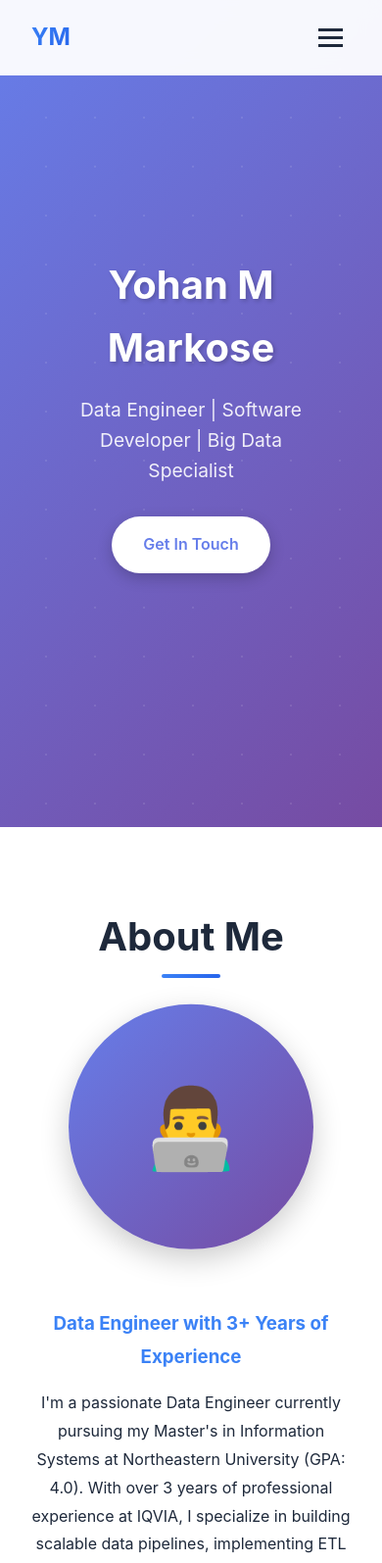
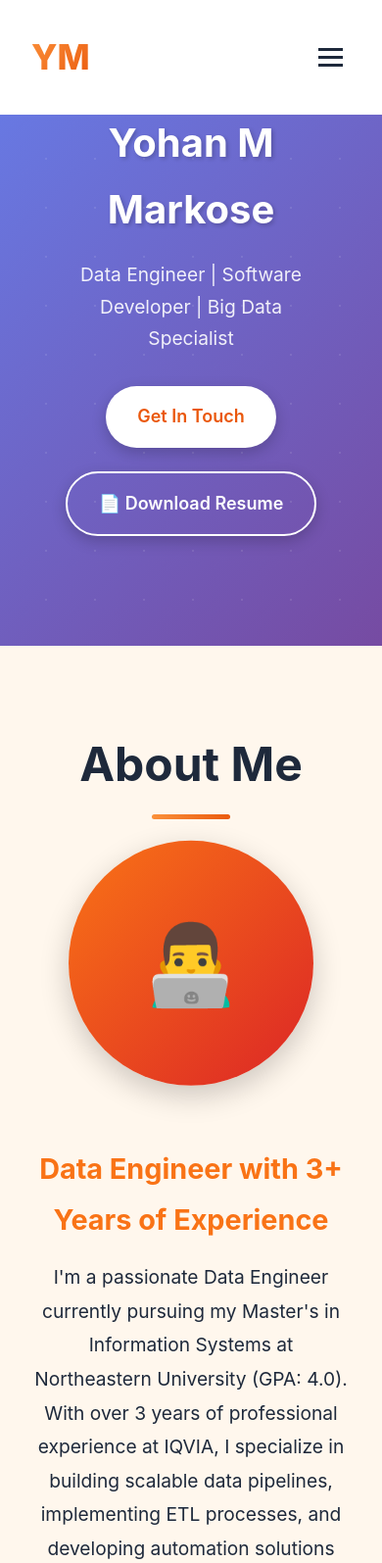
Before and after one commit to yohanmarkose/yohanmarkose.github.io, a plain HTML site: page index.html in a window 390 px wide. Shown: the top 1595 px of the page at 98% size. Drawn offline with Linux system fonts and the light colour scheme.

Commit message:
Update styling and layout for improved visual appeal and responsiveness

```diff
--- a/index.html
+++ b/index.html
@@ -22,29 +22,29 @@
       }
 
       :root {
-        --primary-color: #2563eb;
+        --primary-color: #ea580c;
         --secondary-color: #0f172a;
-        --accent-color: #3b82f6;
+        --accent-color: #f97316;
         --text-primary: #1e293b;
         --text-secondary: #64748b;
         --background: #ffffff;
-        --card-background: #f8fafc;
-        --border-color: #e2e8f0;
-        --gradient-start: #3b82f6;
-        --gradient-end: #2563eb;
+        --card-background: #fff7ed;
+        --border-color: #fed7aa;
+        --gradient-start: #fb923c;
+        --gradient-end: #ea580c;
       }
 
       [data-theme="dark"] {
-        --primary-color: #3b82f6;
+        --primary-color: #f97316;
         --secondary-color: #f8fafc;
-        --accent-color: #60a5fa;
+        --accent-color: #fb923c;
         --text-primary: #f1f5f9;
         --text-secondary: #cbd5e1;
         --background: #0f172a;
         --card-background: #1e293b;
-        --border-color: #334155;
-        --gradient-start: #60a5fa;
-        --gradient-end: #3b82f6;
+        --border-color: #374151;
+        --gradient-start: #fdba74;
+        --gradient-end: #f97316;
       }
 
       html {
@@ -54,11 +54,12 @@
       body {
         font-family: -apple-system, BlinkMacSystemFont, "Segoe UI", Roboto,
           "Helvetica Neue", Arial, sans-serif;
-        line-height: 1.6;
+        line-height: 1.7;
         color: var(--text-primary);
         background-color: var(--background);
         transition: all 0.3s ease;
         overflow-x: hidden;
+        font-size: 18px;
       }
 
       /* Navigation */
@@ -66,29 +67,29 @@
         position: fixed;
         top: 0;
         width: 100%;
-        background: rgba(255, 255, 255, 0.95);
+        background: rgba(255, 255, 255, 1);
         backdrop-filter: blur(10px);
-        box-shadow: 0 2px 20px rgba(0, 0, 0, 0.1);
+        box-shadow: 0 4px 30px rgba(0, 0, 0, 0.15);
         z-index: 1000;
         transition: all 0.3s ease;
       }
 
       [data-theme="dark"] nav {
-        background: rgba(15, 23, 42, 0.95);
+        background: rgba(15, 23, 42, 1);
       }
 
       .nav-container {
         max-width: 1200px;
         margin: 0 auto;
-        padding: 1rem 2rem;
+        padding: 1.8rem 2rem;
         display: flex;
         justify-content: space-between;
         align-items: center;
       }
 
       .logo {
-        font-size: 1.5rem;
-        font-weight: 700;
+        font-size: 2.2rem;
+        font-weight: 800;
         background: linear-gradient(
           135deg,
           var(--gradient-start),
@@ -111,27 +112,35 @@
 
       .nav-links {
         display: flex;
-        gap: 2rem;
+        gap: 3rem;
         align-items: center;
       }
 
       .nav-links a {
         text-decoration: none;
         color: var(--text-primary);
-        font-weight: 500;
+        font-weight: 700;
+        font-size: 1.2rem;
         position: relative;
-        transition: color 0.3s ease;
+        transition: all 0.3s ease;
+        text-transform: uppercase;
+        letter-spacing: 0.5px;
+      }
+
+      .nav-links a:hover {
+        color: var(--accent-color);
       }
 
       .nav-links a::after {
         content: "";
         position: absolute;
-        bottom: -5px;
+        bottom: -10px;
         left: 0;
         width: 0;
-        height: 2px;
+        height: 4px;
         background: var(--accent-color);
         transition: width 0.3s ease;
+        border-radius: 2px;
       }
 
       .nav-links a:hover::after {
@@ -153,7 +162,7 @@
 
       /* Hero Section */
       #hero {
-        min-height: 100vh;
+        min-height: 50vh;
         display: flex;
         align-items: center;
         justify-content: center;
@@ -205,22 +214,29 @@
       }
 
       .hero-content h1 {
-        font-size: 3.5rem;
+        font-size: 4.5rem;
         margin-bottom: 1rem;
         text-shadow: 2px 2px 4px rgba(0, 0, 0, 0.2);
       }
 
       .hero-content p {
-        font-size: 1.5rem;
+        font-size: 1.8rem;
         margin-bottom: 2rem;
         opacity: 0.9;
+      }
+
+      .hero-buttons {
+        display: flex;
+        gap: 1.5rem;
+        justify-content: center;
+        flex-wrap: wrap;
       }
 
       .cta-button {
         display: inline-block;
         padding: 1rem 2rem;
         background: white;
-        color: #667eea;
+        color: #ea580c;
         text-decoration: none;
         border-radius: 50px;
         font-weight: 600;
@@ -233,35 +249,85 @@
         box-shadow: 0 8px 25px rgba(0, 0, 0, 0.3);
       }
 
+      .cta-secondary {
+        background: transparent;
+        color: white;
+        border: 2px solid white;
+      }
+
+      .cta-secondary:hover {
+        background: white;
+        color: #ea580c;
+      }
+
       /* Sections */
       section {
         padding: 5rem 2rem;
+        opacity: 0;
+        transform: translateY(30px);
+        transition: all 0.8s ease;
+        width: 100%;
+      }
+
+      section.visible {
+        opacity: 1;
+        transform: translateY(0);
+      }
+
+      #hero {
+        opacity: 1;
+        transform: none;
+      }
+
+      .section-content {
         max-width: 1200px;
         margin: 0 auto;
       }
 
+      /* Full-width background sections */
+      #about,
+      #experience,
+      #education {
+        background: var(--card-background);
+      }
+
+      #contact {
+        background: linear-gradient(
+          135deg,
+          rgba(249, 115, 22, 0.1),
+          rgba(234, 88, 12, 0.1)
+        );
+      }
+
+      [data-theme="dark"] #contact {
+        background: linear-gradient(
+          135deg,
+          rgba(249, 115, 22, 0.2),
+          rgba(234, 88, 12, 0.2)
+        );
+      }
+
       .section-title {
-        font-size: 2.5rem;
+        font-size: 3rem;
         text-align: center;
         margin-bottom: 3rem;
         position: relative;
-        animation: fadeIn 1s ease;
       }
 
       .section-title::after {
         content: "";
         position: absolute;
-        bottom: -10px;
+        bottom: -15px;
         left: 50%;
         transform: translateX(-50%);
-        width: 60px;
-        height: 4px;
+        width: 80px;
+        height: 5px;
         background: linear-gradient(
           135deg,
           var(--gradient-start),
           var(--gradient-end)
         );
-        border-radius: 2px;
+        border-radius: 3px;
       }
 
       /* About Section */
@@ -275,7 +341,7 @@
       .about-image {
         width: 250px;
         height: 250px;
-        background: linear-gradient(135deg, #667eea, #764ba2);
+        background: linear-gradient(135deg, #f97316, #dc2626);
         border-radius: 50%;
         display: flex;
         align-items: center;
@@ -303,6 +369,12 @@
       .about-text h3 {
         color: var(--accent-color);
         margin-bottom: 1rem;
+        font-size: 1.8rem;
+      }
+
+      .about-text p {
+        font-size: 1.2rem;
+        line-height: 1.8;
       }
 
       /* Skills Section */
@@ -485,7 +557,14 @@
 
       /* Contact Section */
       #contact {
-        background: var(--card-background);
+        background: linear-gradient(
+          135deg,
+          rgba(249, 115, 22, 0.1),
+          rgba(234, 88, 12, 0.1)
+        );
+      }
+
+      #contact .section-content {
         text-align: center;
       }
 
@@ -725,12 +804,22 @@
       <div class="hero-content">
         <h1>Yohan M Markose</h1>
         <p>Data Engineer | Software Developer | Big Data Specialist</p>
+        <div class="hero-buttons">
           <a href="#contact" class="cta-button">Get In Touch</a>
+          <a
+            href="#"
+            class="cta-button cta-secondary"
+            onclick="alert('Resume download functionality - Add your resume link here')"
+          >
+            📄 Download Resume
+          </a>
+        </div>
       </div>
     </section>
 
     <!-- About Section -->
     <section id="about">
+      <div class="section-content">
         <h2 class="section-title">About Me</h2>
         <div class="about-content">
           <div class="about-image fade-in">👨‍💻</div>
@@ -738,8 +827,8 @@
             <h3>Data Engineer with 3+ Years of Experience</h3>
             <p>
               I'm a passionate Data Engineer currently pursuing my Master's in
-            Information Systems at Northeastern University (GPA: 4.0). With over
-            3 years of professional experience at IQVIA, I specialize in
+              Information Systems at Northeastern University (GPA: 4.0). With
+              over 3 years of professional experience at IQVIA, I specialize in
               building scalable data pipelines, implementing ETL processes, and
               developing automation solutions that have saved 250+ hours per
               month.
@@ -747,17 +836,19 @@
             <p>
               My expertise spans Python, SQL, and various big data technologies.
               I've led automation teams, mentored colleagues, and consistently
-            delivered high-impact solutions that reduce processing time by up to
-            80%. I'm actively seeking internship or full-time opportunities
-            where I can leverage my skills in data engineering and analytics to
-            drive business value.
+              delivered high-impact solutions that reduce processing time by up
+              to 80%. I'm actively seeking internship or full-time opportunities
+              where I can leverage my skills in data engineering and analytics
+              to drive business value.
             </p>
+          </div>
         </div>
       </div>
     </section>
 
     <!-- Skills Section -->
     <section id="skills">
+      <div class="section-content">
         <h2 class="section-title">Technical Skills</h2>
         <div class="skills-grid">
           <div class="skill-card">
@@ -807,10 +898,12 @@
             </div>
           </div>
         </div>
+      </div>
     </section>
 
     <!-- Experience Section -->
     <section id="experience">
+      <div class="section-content">
         <h2 class="section-title">Professional Experience</h2>
         <div class="timeline">
           <div class="timeline-item">
@@ -824,8 +917,8 @@
                   hours/month
                 </li>
                 <li>
-                Implemented Python ETL pipelines, cutting data prep time from 10
-                hours to 10 minutes
+                  Implemented Python ETL pipelines, cutting data prep time from
+                  10 hours to 10 minutes
                 </li>
                 <li>
                   Automated deliverables using Selenium, saving 75+ manual hours
@@ -851,7 +944,9 @@
               <h3 class="timeline-title">Software Developer - Intern</h3>
               <div class="timeline-company">IQVIA | Kochi, Kerala, India</div>
               <ul>
-              <li>Developed on-demand QA automation solutions using Python</li>
+                <li>
+                  Developed on-demand QA automation solutions using Python
+                </li>
                 <li>
                   Scraped data from client dashboards using Beautiful Soup and
                   Selenium
@@ -861,10 +956,12 @@
             </div>
           </div>
         </div>
+      </div>
     </section>
 
     <!-- Projects Section -->
     <section id="projects">
+      <div class="section-content">
         <h2 class="section-title">Featured Projects</h2>
         <div class="projects-grid">
           <div class="project-card">
@@ -875,8 +972,8 @@
               <p>
                 Agentic RAG pipeline providing curated financial information for
                 NVIDIA using LangGraph. Features three distinct tools: Snowflake
-              for stock analysis, RAG for quarterly reports, and Web Search for
-              real-time data.
+                for stock analysis, RAG for quarterly reports, and Web Search
+                for real-time data.
               </p>
               <div class="project-tech">
                 <span class="tech-tag">LangGraph</span>
@@ -894,8 +991,8 @@
             <div class="project-content">
               <p>
                 End-to-end RAG system for NVIDIA financial reports (5 years).
-              Implemented automated data extraction, vector embeddings with 95%
-              accuracy, and containerized deployment.
+                Implemented automated data extraction, vector embeddings with
+                95% accuracy, and containerized deployment.
               </p>
               <div class="project-tech">
                 <span class="tech-tag">RAG</span>
@@ -912,9 +1009,9 @@
             </div>
             <div class="project-content">
               <p>
-              Built Snowflake pipeline using Snowpark for Python to extract and
-              analyze U.S. Treasury yield data. Created dashboard displaying
-              inverse treasury yield curve.
+                Built Snowflake pipeline using Snowpark for Python to extract
+                and analyze U.S. Treasury yield data. Created dashboard
+                displaying inverse treasury yield curve.
               </p>
               <div class="project-tech">
                 <span class="tech-tag">Snowflake</span>
@@ -944,10 +1041,12 @@
             </div>
           </div>
         </div>
+      </div>
     </section>
 
     <!-- Education Section -->
     <section id="education">
+      <div class="section-content">
         <h2 class="section-title">Education</h2>
         <div class="timeline">
           <div class="timeline-item">
@@ -979,10 +1078,12 @@
             </div>
           </div>
         </div>
+      </div>
     </section>
 
     <!-- Contact Section -->
     <section id="contact">
+      <div class="section-content">
         <h2 class="section-title">Let's Connect</h2>
         <p>
           I'm actively seeking internship and full-time opportunities in Data
@@ -1006,13 +1107,7 @@
           >
             🔗 GitHub
           </a>
-        <a
-          href="#"
-          class="contact-link"
-          onclick="alert('Resume download functionality - Add your resume link here')"
-        >
-          📄 Download Resume
-        </a>
+        </div>
       </div>
     </section>
 
@@ -1101,20 +1196,21 @@
       // Intersection Observer for scroll animations
       const observerOptions = {
         threshold: 0.1,
-        rootMargin: "0px 0px -50px 0px",
+        rootMargin: "0px 0px -100px 0px",
       };
 
-      const observer = new IntersectionObserver((entries) => {
+      const sectionObserver = new IntersectionObserver((entries) => {
         entries.forEach((entry) => {
           if (entry.isIntersecting) {
+            // Add visible class when entering viewport
             entry.target.classList.add("visible");
 
             // Animate timeline items with delay
-            if (entry.target.closest(".timeline")) {
-              const timelineItems = entry.target
-                .closest(".timeline")
-                .querySelectorAll(".timeline-item");
+            if (entry.target.querySelector(".timeline-item")) {
+              const timelineItems =
+                entry.target.querySelectorAll(".timeline-item");
               timelineItems.forEach((item, index) => {
+                item.style.opacity = "0";
                 setTimeout(() => {
                   item.style.opacity = "1";
                   item.style.animation = "slideInLeft 0.6s ease forwards";
@@ -1126,9 +1222,10 @@
             if (entry.target.querySelector(".skill-card")) {
               const skillCards = entry.target.querySelectorAll(".skill-card");
               skillCards.forEach((card, index) => {
+                card.style.opacity = "0";
                 setTimeout(() => {
+                  card.style.opacity = "1";
                   card.style.animation = `fadeInUp 0.6s ease forwards`;
-                  card.style.animationDelay = `${index * 0.1}s`;
                 }, index * 100);
               });
             }
@@ -1138,28 +1235,69 @@
               const projectCards =
                 entry.target.querySelectorAll(".project-card");
               projectCards.forEach((card, index) => {
+                card.style.opacity = "0";
                 setTimeout(() => {
+                  card.style.opacity = "1";
                   card.style.animation = `fadeIn 0.6s ease forwards`;
-                  card.style.animationDelay = `${index * 0.1}s`;
                 }, index * 100);
+              });
+            }
+          } else {
+            // Remove visible class when leaving viewport
+            entry.target.classList.remove("visible");
+
+            // Reset animations for timeline items
+            if (entry.target.querySelector(".timeline-item")) {
+              const timelineItems =
+                entry.target.querySelectorAll(".timeline-item");
+              timelineItems.forEach((item) => {
+                item.style.opacity = "0";
+                item.style.animation = "none";
+              });
+            }
+
+            // Reset animations for skill cards
+            if (entry.target.querySelector(".skill-card")) {
+              const skillCards = entry.target.querySelectorAll(".skill-card");
+              skillCards.forEach((card) => {
+                card.style.opacity = "0";
+                card.style.animation = "none";
+              });
+            }
+
+            // Reset animations for project cards
+            if (entry.target.querySelector(".project-card")) {
+              const projectCards =
+                entry.target.querySelectorAll(".project-card");
+              projectCards.forEach((card) => {
+                card.style.opacity = "0";
+                card.style.animation = "none";
               });
             }
           }
         });
       }, observerOptions);
 
-      // Observe all sections and animated elements
-      document
-        .querySelectorAll("section, .fade-in, .slide-in-left, .slide-in-right")
-        .forEach((el) => {
-          observer.observe(el);
+      // Observe all sections except hero
+      document.querySelectorAll("section:not(#hero)").forEach((section) => {
+        sectionObserver.observe(section);
       });
 
-      // Parallax effect for hero section
-      window.addEventListener("scroll", () => {
-        const scrolled = window.pageYOffset;
-        const hero = document.getElementById("hero");
-        hero.style.transform = `translateY(${scrolled * 0.5}px)`;
+      // Separate observer for other animated elements
+      const elementObserver = new IntersectionObserver((entries) => {
+        entries.forEach((entry) => {
+          if (entry.isIntersecting) {
+            entry.target.classList.add("visible");
+          } else {
+            entry.target.classList.remove("visible");
+          }
+        });
+      }, observerOptions);
+
+      document
+        .querySelectorAll(".fade-in, .slide-in-left, .slide-in-right")
+        .forEach((el) => {
+          elementObserver.observe(el);
         });
 
       // Dynamic year for copyright
```
Lines whose indentation alone changed are shown as unchanged.
